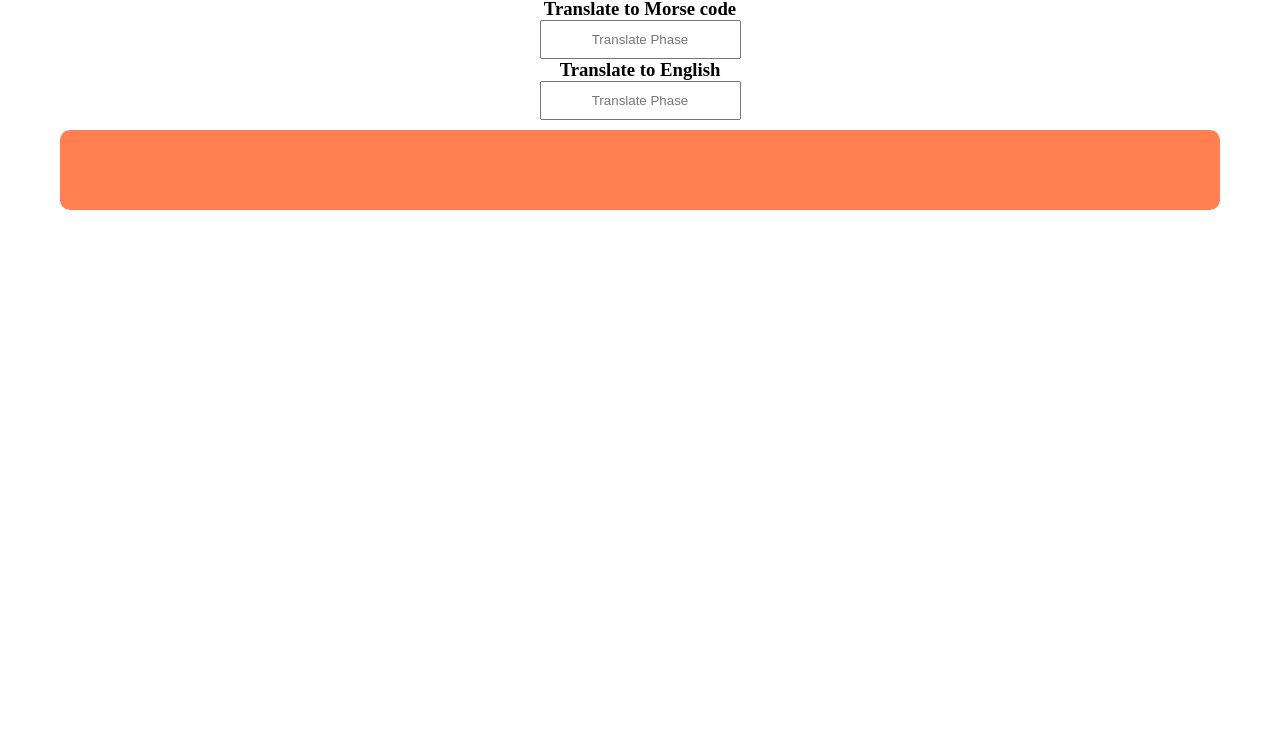
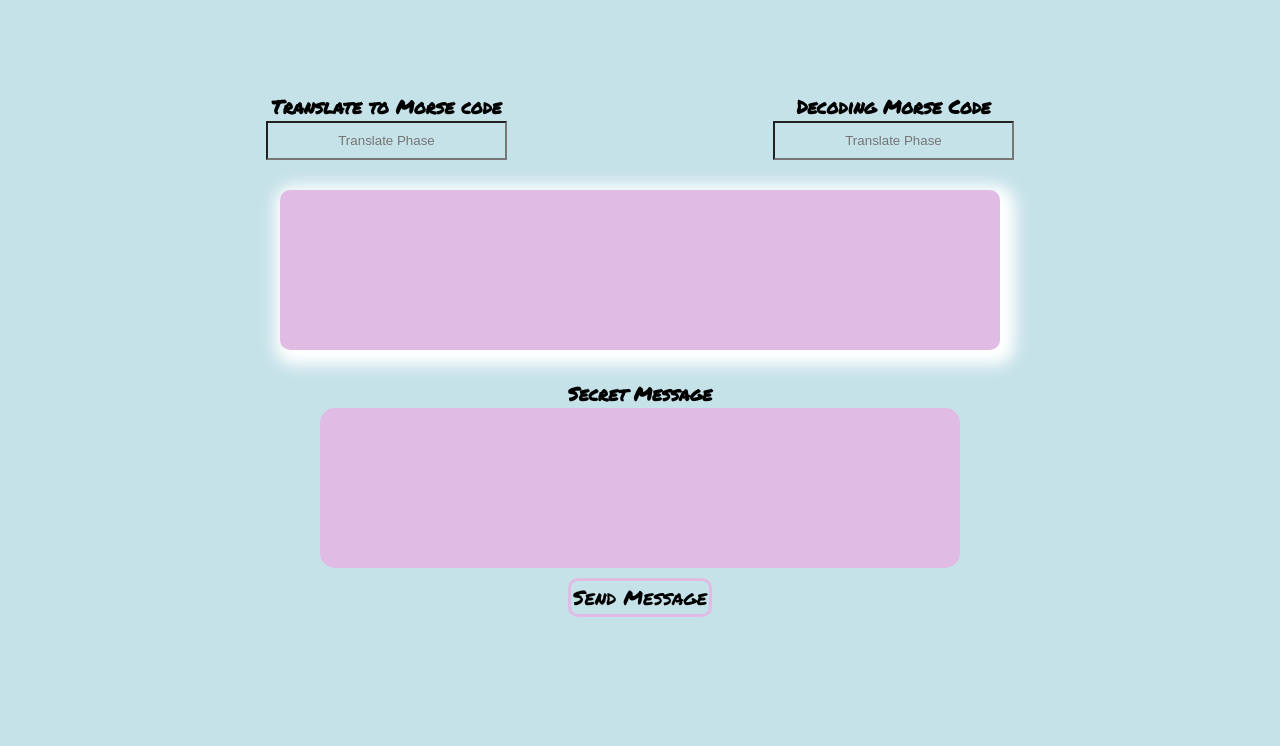
Before and after one commit to BrookeVerse/javaMorseCodeTranslator, a website with bundled scripts: page index.html in a window 1280 px wide. Shown: the part 54-800 px from the top of the page. Built offline with nearby package versions, Linux system fonts and the light colour scheme.

Commit message:
Added CSS, Added secret message HTML

```diff
--- /dev/null
+++ b/button.js
@@ -0,0 +1 @@
+const button = document.querySelector (".messageSender__button")
--- a/index.html
+++ b/index.html
@@ -10,13 +10,30 @@
     <header>
       <h1>Translating to and from morse code</h1>
     </header>
-    <h3>Translate to Morse code</h3>
-    <input type="text" placeholder="Translate Phase" class="inputBox" />
-    <h3>Translate to English</h3>
-    <input type="text" placeholder="Translate Phase" class="engBox" />
-    <div class="container">
-      <div class="container__display"></div>
-    </div>
+    <main>
+      <div class="container">
+        <div>
+          <h3>Translate to Morse code</h3>
+          <input type="text" placeholder="Translate Phase" class="container__morseInput" />
+        </div>
+        <div>
+          <h3>Decoding Morse Code</h3>
+          <input type="text" placeholder="Translate Phase" class="container__engInput" />
+        </div>
+      </div>
+      <div class="displayContainer">
+        <div class="displayContainer__display"></div>
+      </div>
+      <div class="messageSender">
+        <div class="messageSender__container">
+          <h3>Secret Message</h3>
+          <div>
+            <p class="messageSender__message"></p>
+            <button class="messageSender__button">Send Message</button>
+          </div>
+        </div>
+      </div>
+    </main>
     <script src="./main.js" type="module"></script>
   </body>
 </html>
--- a/input.js
+++ b/input.js
@@ -1,9 +1,10 @@
 import { translateToEnglish, translateToMorse } from "./translator.js";
 
 //grabbing the input box
-const input = document.querySelector(".inputBox");
-const enginput = document.querySelector(".engBox");
-const display = document.querySelector(".container__display");
+const input = document.querySelector(".container__morseInput");
+const enginput = document.querySelector(".container__engInput");
+const display = document.querySelector(".displayContainer__display");
+const message = document.querySelector(".messageSender__message");
 
 //event listener to call on translate function and input value
 input.addEventListener("input", () => {
@@ -15,8 +16,8 @@ export const userInput = () => {
   let morseValue = input.value;
   let engValue = enginput.value;
   if (morseValue === "") {
-      return translateToEnglish(engValue);
-} else if (typeof engValue == "string") {
+    return translateToEnglish(engValue);
+  } else if (typeof engValue == "string") {
     console.log("Hello");
     return translateToMorse(morseValue);
   }
@@ -24,6 +25,7 @@ export const userInput = () => {
 
 const displayTranslation = () => {
   display.innerHTML = userInput();
+  message.innerHTML = userInput();
 };
 //event listern to call for the translation of morse code
 enginput.addEventListener("input", () => {
--- a/main.scss
+++ b/main.scss
@@ -1,36 +1,99 @@
+@import url("https://fonts.googleapis.com/css2?family=Permanent+Marker&display=swap");
+
+$primaryFont: Permanent Marker, comic, Arial, sans-serif;
+
+$primaryColour: #d9fae0;
+$secondaryColour: #e0bbe4;
+
 * {
   padding: 0;
   margin: 0;
+  background-color: #c6e2e9;
 }
+
 h1 {
   text-align: center;
   margin-bottom: 15px;
+  text-decoration: underline;
+  font-family: $primaryFont;
 }
+
 h3 {
   text-align: center;
+  font-family: $primaryFont;
 }
 
-.inputBox {
+.container {
+  display: flex;
+  justify-content: space-evenly;
+  margin-bottom: 30px;
+  &__morseInput {
     display: block;
-  padding: 10px;
+    padding: 10px 30px;
     margin: auto;
     text-align: center;
   }
-
-.engBox {
+  &__engInput {
     display: block;
-  padding: 10px;
+    padding: 10px 30px;
     margin: auto;
     text-align: center;
   }
+}
 
-.container {
+.displayContainer {
   &__display {
-    margin: 10px 60px;
+    width: 50vw;
+    height: 10vh;
+    margin: auto;
     padding: 40px;
     border-radius: 10px;
     font-size: large;
-    background-color: #ff7f50;
-    color: #d9fae0;
+    font-weight: bolder;
+    background-color: $secondaryColour;
+    color: $primaryColour;
+    box-shadow: 5px 5px 15px 10px white;
   }
 }
+
+.messageSender {
+  display: flex;
+  text-align: center;
+  margin-top: 30px;
+
+  &__container {
+    margin: auto;
+  }
+
+  &__message {
+    width: 50vw;
+    height: 20vh;
+    border-radius: 15px;
+    background-color: $secondaryColour;
+    color: $primaryColour;
+  }
+  &__button {
+    margin-top: 10px;
+    padding: 2px;
+    border-radius: 10px;
+    font-size: 20px;
+    font-family: $primaryFont;
+    border: 3px solid $secondaryColour;
+  }
+}
+
+@media screen and (max-width: 425px) {
+  h1 {
+    font-size: 25px;
+  }
+
+  .container {
+    flex-wrap: wrap;
+  }
+}
+
+@media screen and (min-width: 768px) {
+  main {
+    margin-top: 100px;
+  }
+}
--- a/translator.spec.js
+++ b/translator.spec.js
@@ -110,17 +110,6 @@ describe("Testing that you can translate / back into a space", () => {
   });
 });
 
-describe("testing that if something isn't accepted there should be a response", () => {
-  it("type # and an error will come back saying it isnt accepted", () => {
-    //arrange
-    let input;
-    //act
-    input = "#";
-    let output = translateToMorse(input);
-    //accert
-    expect(output).toBe("Error This is not accepted.");
-  });
-});
 //test each thing it should do.
 
 //What should translateToMore function actually be able to do?
```
Also changed, not shown: main.css. Lines whose indentation alone changed are shown as unchanged.
